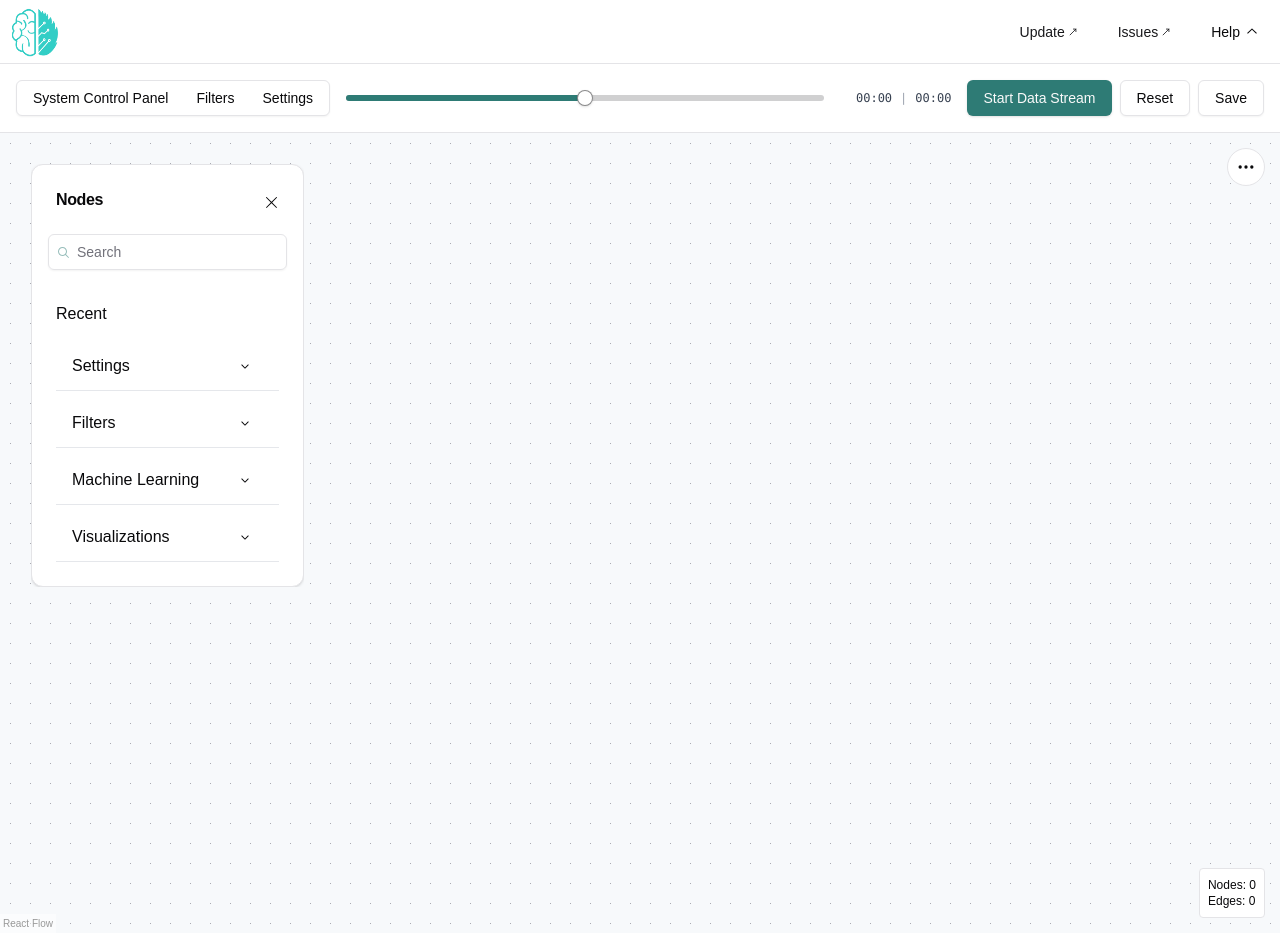
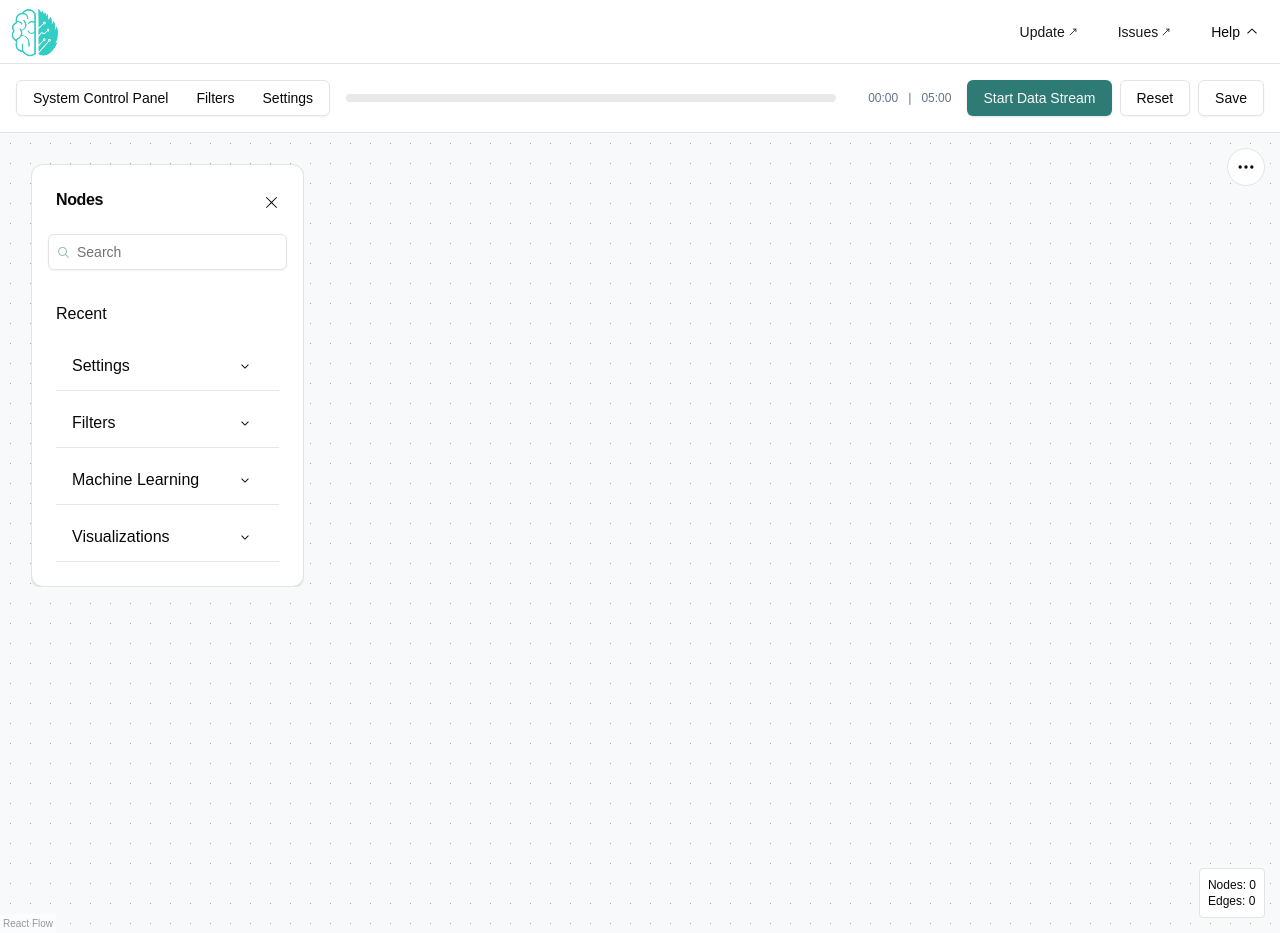
Before and after one commit to UBCMint/fullstack-moss-app, a Next.js app in the folder frontend/: page /home in a window 1280 px wide. Built offline with nearby package versions, Linux system fonts and the light colour scheme.

Commit message:
redesign progress bar and handle reset button

```diff
--- a/frontend/components/ui-header/settings-bar.tsx
+++ b/frontend/components/ui-header/settings-bar.tsx
@@ -19,7 +19,10 @@ export default function SettingsBar() {
         if (dataStreaming) {
             // Start the timer
             intervalRef.current = setInterval(() => {
-                setLeftTimerSeconds(prev => prev + 1);
+                setLeftTimerSeconds(prev => {
+                    if (prev >= 300) return 300; // Cap at 300 seconds (5 minutes)
+                    return prev + 1;
+                });
             }, 1000);
         } else {
             // Stop the timer
@@ -28,7 +31,6 @@ export default function SettingsBar() {
                 intervalRef.current = null;
             }
         }
-
         // Cleanup on unmount
         return () => {
             if (intervalRef.current) {
@@ -36,9 +38,28 @@ export default function SettingsBar() {
             }
         };
     }, [dataStreaming]);
+
+    // Stop the stream if timer hits 300 seconds (5 minutes)
+    useEffect(() => {
+        if (leftTimerSeconds >= 300 && dataStreaming) {
+            setDataStreaming(false);
+        }
+    }, [leftTimerSeconds, dataStreaming]);
+
+
     const handleStartStop = () => {
         setDataStreaming(!dataStreaming);
     };
+
+    const handleReset = () => {
+        if (intervalRef.current) {
+            clearInterval(intervalRef.current)
+            intervalRef.current = null
+        }
+        setLeftTimerSeconds(0)
+        setDataStreaming(false)
+    }
+
 
     // Format seconds to MM:SS
     const formatTime = (seconds: number) => {
@@ -64,16 +85,22 @@ export default function SettingsBar() {
 
             {/* slider */}
             <div className="flex-1 mx-4">
-                <Slider defaultValue={[50]} max={100} step={1}/>
+                <Slider
+                    value={[(leftTimerSeconds / 300) * 100]}
+                    max={100}
+                    step={1}
+                    disabled
+                />
             </div>
 
             {/* Timer */}
             <div className="mx-4">
                 <Timer
                     leftTime={formatTime(leftTimerSeconds)}
-                    rightTime="00:00"
+                    rightTime="05:00"
                 />
             </div>
+
 
             {/* start/stop, load, save */}
             <div className="flex space-x-2">
@@ -83,7 +110,7 @@ export default function SettingsBar() {
                 >
                     {dataStreaming ? 'Stop Data Stream' : 'Start Data Stream'}
                 </Button>
-                <Button variant="outline">Reset</Button>
+                <Button variant="outline" onClick={handleReset}>Reset</Button>
                 <Button variant="outline">Save</Button>
             </div>
         </div>
--- a/frontend/components/ui/slider.tsx
+++ b/frontend/components/ui/slider.tsx
@@ -17,10 +17,9 @@ const Slider = React.forwardRef<
     )}
     {...props}
   >
-    <SliderPrimitive.Track className="relative h-1.5 w-full grow overflow-hidden rounded-full bg-primary/20">
-      <SliderPrimitive.Range className="absolute h-full bg-[#2E7B75]" />
+    <SliderPrimitive.Track className="relative h-2 w-full grow overflow-hidden rounded-full bg-[#E9E9E9]">
+      <SliderPrimitive.Range className="absolute h-full bg-[#7AB5AD] rounded-full" />
     </SliderPrimitive.Track>
-    <SliderPrimitive.Thumb className="block h-4 w-4 rounded-full border border-primary/50 bg-background shadow transition-colors focus-visible:outline-none focus-visible:ring-1 focus-visible:ring-ring disabled:pointer-events-none disabled:opacity-50" />
   </SliderPrimitive.Root>
 ))
 Slider.displayName = SliderPrimitive.Root.displayName
--- a/frontend/components/ui/timer.tsx
+++ b/frontend/components/ui/timer.tsx
@@ -15,9 +15,9 @@ export const Timer: React.FC<TimerProps> = ({
         <div
             className={`flex items-center space-x-2 font-mono text-xs ${className}`}
         >
-            <span className="text-gray-700 font-medium">{leftTime}</span>
-            <span className="text-gray-400">|</span>
-            <span className="text-gray-700 font-medium">{rightTime}</span>
+            <span className="text-[#64748B] font-lg" style={{fontFamily: 'IBM Plex Sans, sans-serif',}}>{leftTime}</span>
+            <span className="text-[#64748B]">|</span>
+            <span className="text-[#64748B] font-lg" style={{fontFamily: 'IBM Plex Sans, sans-serif',}}>{rightTime}</span>
         </div>
     );
 };
```
